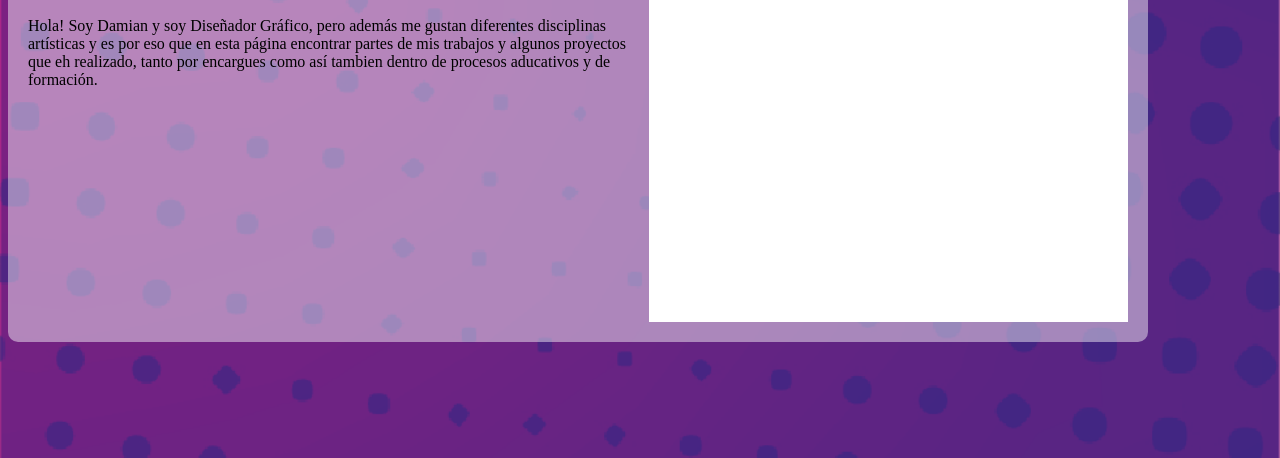
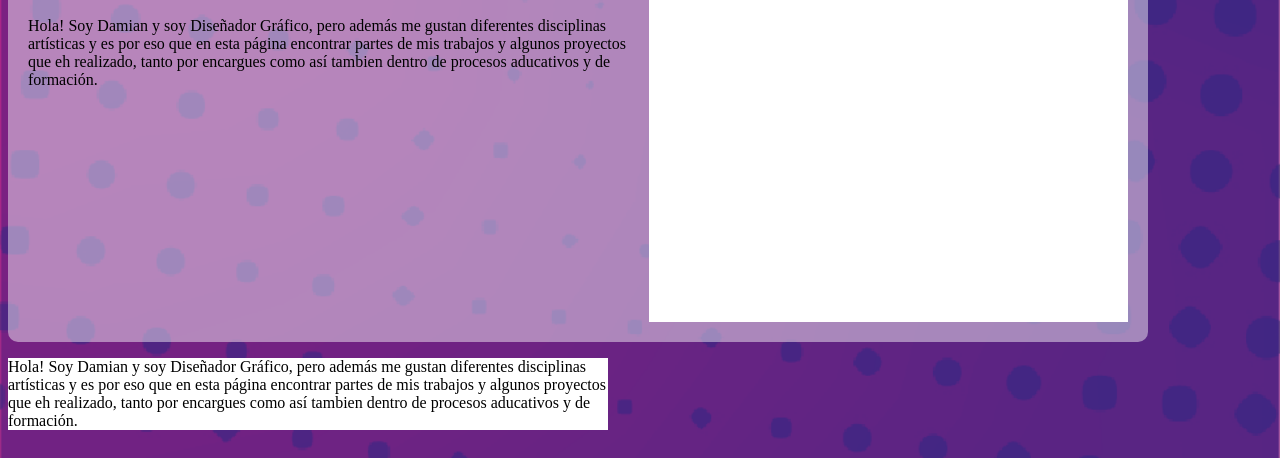
Before and after one commit to damerre/Proyecto-final, a website: page index.html in a window 1280 px wide. Shown: the part 342-800 px from the top of the page. Drawn offline with Linux system fonts and the light colour scheme; a web font is replaced by a local one.

Commit message:
cruzando los dedos

```diff
--- a/index.html
+++ b/index.html
@@ -50,6 +50,8 @@
     </div>
 
     <div class="prueba">
+        <p class="textcard">Hola!
+            Soy Damian y soy Diseñador Gráfico, pero además me gustan diferentes disciplinas artísticas y es por eso que en esta página encontrar partes de mis trabajos y algunos proyectos que eh realizado, tanto por encargues como así tambien dentro de procesos aducativos y de formación.</p>
 
     </div>
 
--- a/scss/partials/_products.scss
+++ b/scss/partials/_products.scss
@@ -40,6 +40,7 @@
 
 .prueba{
     background-color: white;
-    display: flex;
+    display: flexbox;
     justify-content: center;
+    max-width: 600px;
 }
```
Also changed, not shown: css/style.css, 1 other file.
